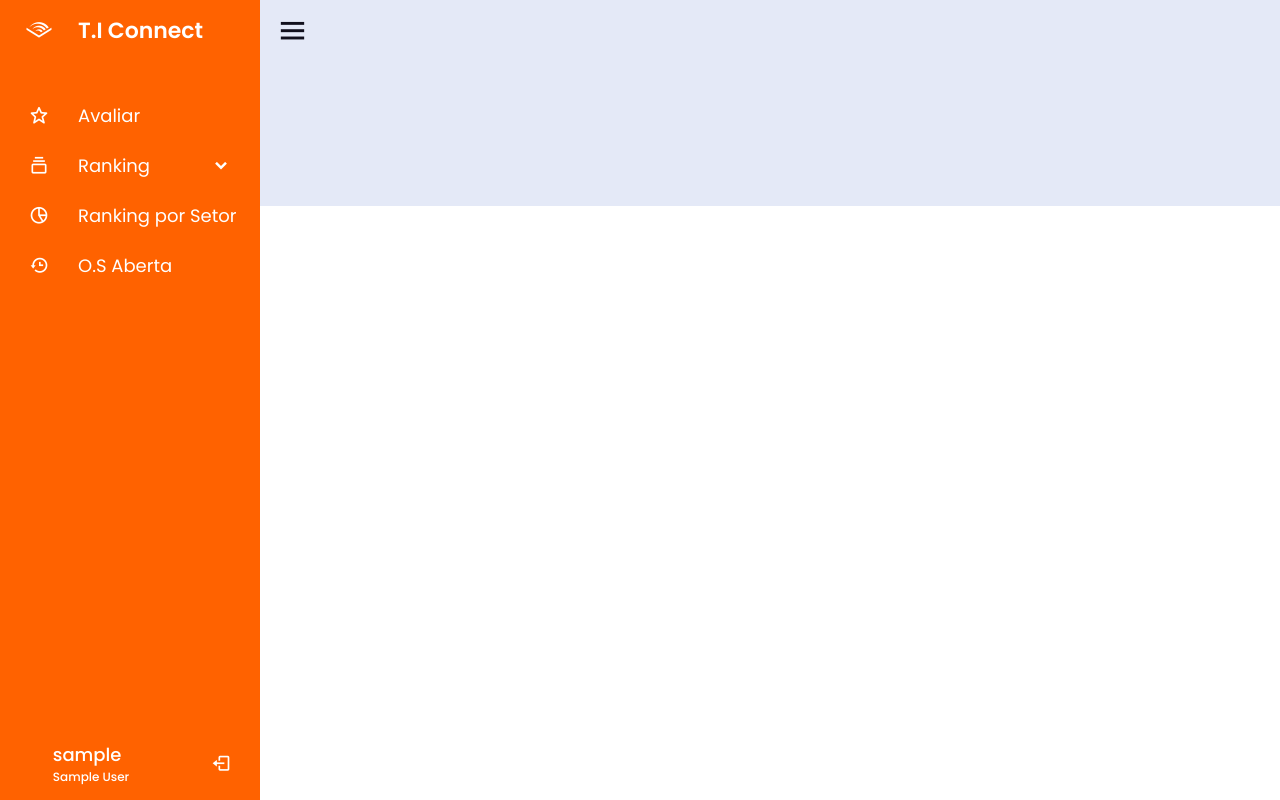
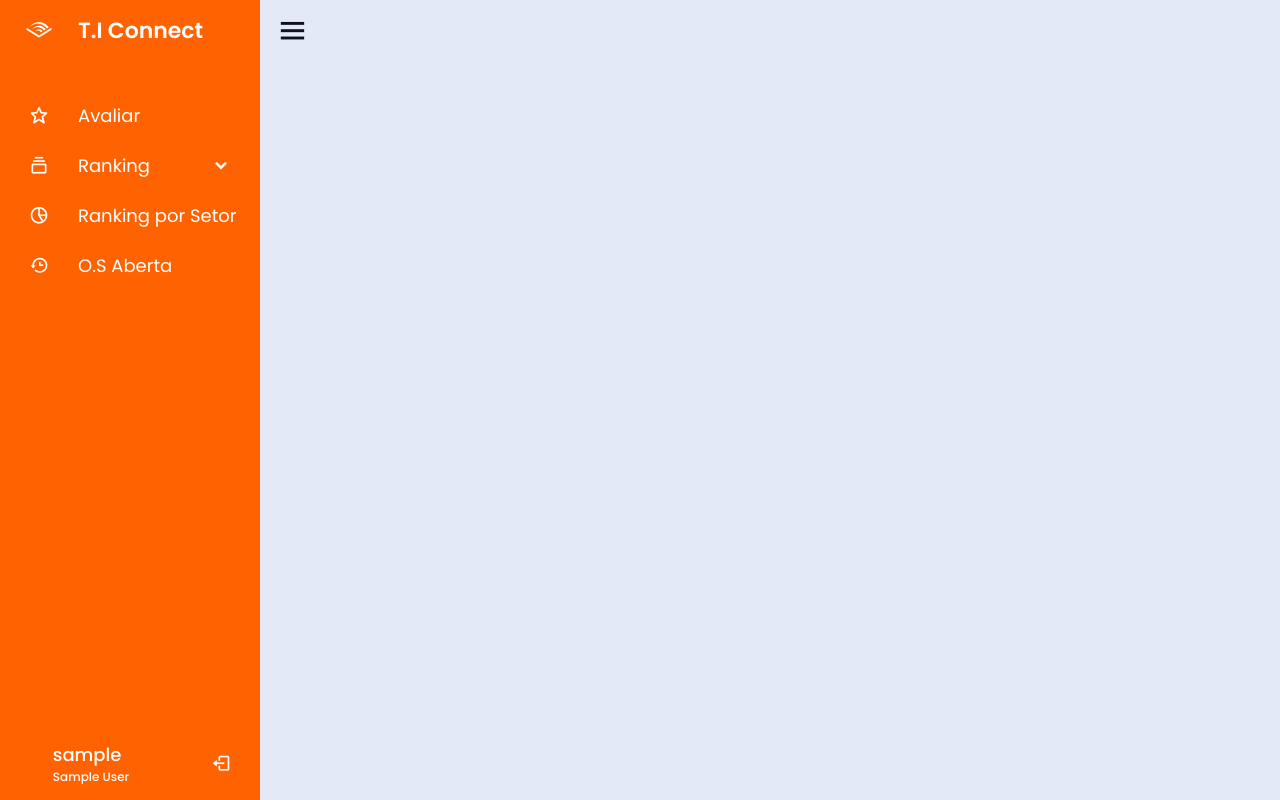
Before and after one commit to RenanDevFelipe/htdocs, a PHP site: page /deshboard/avaliacao/n3/index.php?id_colaborador=1 in a window 1280 px wide. Run offline with PHP 8.4, Linux system fonts and the light colour scheme; the visitor is signed in with stand-in values (Sample User, id 1); data that the repository does not hold is empty; some libraries are stand-ins or nearby versions.

Commit message:
feito mais cmmit referente a css

```diff
--- a/deshboard/avaliacao/n3/index.css
+++ b/deshboard/avaliacao/n3/index.css
@@ -4,6 +4,10 @@
     ---colorNeutral: #fff;
     ---lightGrean: #CDCDCD;
     ---shadowBoxForm: rgba(0, 0, 0, 0.24) 0px 3px 8px;
+}
+
+.body-os{
+    height: 100vh;
 }
 
 .blue{
--- a/deshboard/avaliacao/n3/index.php
+++ b/deshboard/avaliacao/n3/index.php
@@ -18,7 +18,7 @@ require_once "../../../api/listar_os.php";
 </head>
 
 <body>
-    <section class="home-section">
+    <section class="body-os home-section">
         <div class="home-content">
             <i class='bx bx-menu'></i>
         </div>
```
